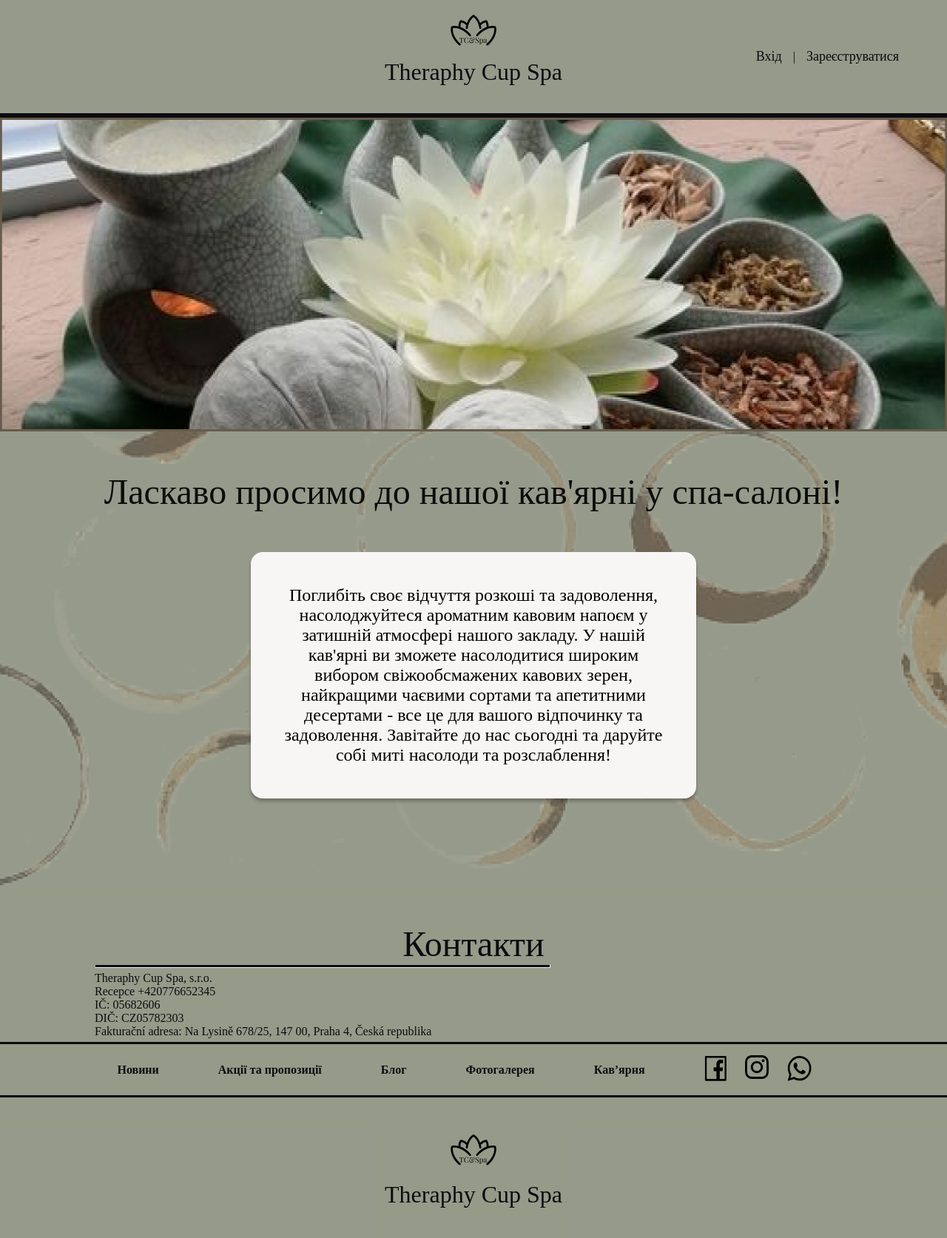
After one commit to fullt1lt/spa_coffee_house, a Django app: page /cafe/ in a window 1280 px wide. The commit adds this page. Shown: the whole page at 74% size. Run offline with Django 5.2, Linux system fonts and the light colour scheme; data that the repository does not hold is empty.

Commit message:
add cafe_main_page and base_info.

```diff
--- a/myspa/admin.py
+++ b/myspa/admin.py
@@ -1,5 +1,5 @@
 from django.contrib import admin
-from .models import Composition, MassageTherapist, Position, Review, Salon, SpaUser, TypeCategories, SpaСategories, CategoriesSession
+from .models import CafeProduct, Composition, MassageTherapist, Position, Review, Salon, SpaUser, TypeCafeProduct, TypeCategories, SpaСategories, CategoriesSession
 
 admin.site.register(SpaUser)
 admin.site.register(Salon)
@@ -10,3 +10,5 @@ admin.site.register(Composition)
 admin.site.register(Review)
 admin.site.register(Position)
 admin.site.register(CategoriesSession)
+admin.site.register(CafeProduct)
+admin.site.register(TypeCafeProduct)
--- a/myspa/urls.py
+++ b/myspa/urls.py
@@ -1,6 +1,6 @@
 from django.urls import include, path
 from django.contrib.auth.views import LogoutView
-from myspa.views import (CreateMassageTherapistView, GetReviews, Login, MainPage, Register, TypeCategoriesListView)
+from myspa.views import (CafeView, CreateMassageTherapistView, GetReviews, Login, MainPage, Register, TypeCategoriesListView)
 
 
 urlpatterns = [
@@ -12,4 +12,5 @@ urlpatterns = [
     path('create-massage-therapist/', CreateMassageTherapistView.as_view(), name='create_massage_therapist'),
     path('spa_category/<int:pk>/type_categories/', TypeCategoriesListView.as_view(), name='categories'),
     path('get_reviews/', GetReviews.as_view(), name='get_reviews'),
+    path('cafe/', CafeView.as_view(), name='cafe'),
 ]
--- a/myspa/views.py
+++ b/myspa/views.py
@@ -11,7 +11,7 @@ from django.utils.decorators import method_decorator
 from django.contrib.auth.decorators import login_required
 from django.core.paginator import Paginator
 
-from myspa.models import MassageTherapist, Review, SpaUser, TypeCategories, SpaСategories
+from myspa.models import MassageTherapist, Review, SpaUser, TypeCafeProduct, TypeCategories, SpaСategories
 from spa.mixins import SuperUserRequiredMixin
 
 class Login(LoginView):
@@ -166,3 +166,14 @@ class TypeCategoriesListView(ListView):
 
     def get_queryset(self):
         return TypeCategories.objects.filter(categories__id=self.kwargs['pk']).prefetch_related('sessions')
+
+
+class CafeView(View):
+    template_name = 'cafe_index.html'
+
+    def get(self, request, *args, **kwargs):
+        type_cafe_product = TypeCafeProduct.objects.all().order_by('name')
+        context = {
+            'type_cafe_product': type_cafe_product,
+        }
+        return render(request, self.template_name, context)
--- a/static_source/css/index.css
+++ b/static_source/css/index.css
@@ -24,7 +24,7 @@ body {
       -ms-flex-direction: column;
           flex-direction: column;
   height: 100%;
-  background: #ADB59F;
+  background: #adb59f;
 }
 
 .Main {
@@ -51,6 +51,11 @@ a {
   margin: 0 auto;
   padding: 20px 0 20px 0;
   width: 80%;
+}
+
+.Block_info_content {
+  margin: 0 auto;
+  width: 100%;
 }
 
 .Active {
@@ -1819,6 +1824,76 @@ a {
   height: 300px;
 }
 
+.Cafe_main {
+  width: 100%;
+  margin: 0 auto;
+  display: -webkit-box;
+  display: -ms-flexbox;
+  display: flex;
+  -webkit-box-orient: vertical;
+  -webkit-box-direction: normal;
+      -ms-flex-direction: column;
+          flex-direction: column;
+  -webkit-box-align: center;
+      -ms-flex-align: center;
+          align-items: center;
+  text-align: center;
+  color: #fff;
+}
+.Cafe_main .Cafe_main_image {
+  width: 100%;
+  height: 424px;
+}
+.Cafe_main .Cafe_main_list {
+  display: -webkit-box;
+  display: -ms-flexbox;
+  display: flex;
+  -webkit-box-orient: vertical;
+  -webkit-box-direction: normal;
+      -ms-flex-direction: column;
+          flex-direction: column;
+  width: 80%;
+  -webkit-box-align: center;
+      -ms-flex-align: center;
+          align-items: center;
+}
+.Cafe_main .Cafe_main_list .Cafe_main_header {
+  margin-top: 54px;
+}
+.Cafe_main .Cafe_main_list .Cafe_main_header h1 {
+  color: #0c0c0c;
+  -webkit-text-stroke-width: 1;
+  -webkit-text-stroke-color: #0c0b0b;
+  font-family: Manrope;
+  font-size: 48px;
+  font-style: normal;
+  font-weight: 200;
+  line-height: normal;
+}
+.Cafe_main .Cafe_main_list .Cafe_main_info {
+  display: -webkit-box;
+  display: -ms-flexbox;
+  display: flex;
+  margin-top: 54px;
+  margin-bottom: 125px;
+  width: 50%;
+  max-height: 318px;
+  background-color: var(--white-color);
+  border-radius: 16px;
+  padding: 45px;
+  background: #f8f6f4;
+  -webkit-box-shadow: 0px 4px 4px 0px rgba(0, 0, 0, 0.25);
+          box-shadow: 0px 4px 4px 0px rgba(0, 0, 0, 0.25);
+}
+.Cafe_main .Cafe_main_list .Cafe_main_info span {
+  color: #000;
+  font-family: Manrope;
+  font-size: 24px;
+  font-style: normal;
+  font-weight: 200;
+  line-height: normal;
+}
+
 .Main_Footer {
   position: relative;
   -webkit-box-align: center;
--- a/static_source/sass/components/Main/_Main.scss
+++ b/static_source/sass/components/Main/_Main.scss
@@ -10,3 +10,4 @@
 @import "./components/Main_Page/Main_Massage_Therapist";
 @import "./components/Main_Page/Main_Why_Us";
 @import "./components/Main_Page/Main_Review";
+@import "./components/Cafe/Cafe_Mane";
--- /dev/null
+++ b/static_source/sass/components/Main/components/Cafe/_Cafe_Mane.scss
@@ -0,0 +1,52 @@
+.Cafe_main {
+  width: 100%;
+  margin: 0 auto;
+  display: flex;
+  flex-direction: column;
+  align-items: center;
+  text-align: center;
+  color: #fff;
+  .Cafe_main_image {
+    width: 100%;
+    height: 424px;
+  }
+  .Cafe_main_list {
+    display: flex;
+    flex-direction: column;
+    width: 80%;
+    align-items: center;
+    .Cafe_main_header {
+      margin-top: 54px;
+      h1 {
+        color: #0c0c0c;
+        -webkit-text-stroke-width: 1;
+        -webkit-text-stroke-color: #0c0b0b;
+        font-family: Manrope;
+        font-size: 48px;
+        font-style: normal;
+        font-weight: 200;
+        line-height: normal;
+      }
+    }
+    .Cafe_main_info {
+      display: flex;
+      margin-top: 54px;
+      margin-bottom: 125px;
+      width: 50%;
+      max-height: 318px;
+      background-color: var(--white-color);
+      border-radius: 16px;
+      padding: 45px;
+      background: #f8f6f4;
+      box-shadow: 0px 4px 4px 0px rgba(0, 0, 0, 0.25);
+      span {
+        color: #000;
+        font-family: Manrope;
+        font-size: 24px;
+        font-style: normal;
+        font-weight: 200;
+        line-height: normal;
+      }
+    }
+  }
+}
--- a/static_source/sass/utils/_App.scss
+++ b/static_source/sass/utils/_App.scss
@@ -9,7 +9,7 @@ body {
   flex-direction: column;
   height: 100%;
   // background-color: rgb(255, 255, 255);
-  background: #ADB59F;
+  background: #adb59f;
 }
 
 .Main {
@@ -34,6 +34,11 @@ a {
   width: 80%;
 }
 
+.Block_info_content {
+  margin: 0 auto;
+  width: 100%;
+}
+
 .Active {
   border-radius: 16px;
   background: rgba(248, 246, 244, 0.5) !important;
--- /dev/null
+++ b/templates/base_info.html
@@ -0,0 +1,127 @@
+<!DOCTYPE html>
+<html lang="en">
+<head>
+    <meta charset="UTF-8">
+    {%block style %}
+    {% load static %}
+    {% endblock %}
+    <title>TCSpa</title>
+</head>
+<body class="Backgraund_Categories">
+    <header class="Header_Second Backgraund_Categories">
+        <ul class="Header_Second_list">
+            <li class="Header_Second_info">
+                <ul class="Header_Second_info_list">
+                    <li class="Header_Second_logo">
+                        <a href="{% url 'index' %}" class="Header_Second_link">
+                            <img src="{%static 'icon/logo_black.svg'%}" alt="" class="logo">
+                        </a>
+                        <span class="Header_Second_info_link">
+                            Theraphy Cup Spa
+                        </span>
+                    </li>
+                    <li class="Header_Second_autorization">
+                        <ul class="authorization_list">
+                            {% if request.user.is_authenticated %}
+                                <li class="authorization">
+                                    <form method="post" action="{% url 'logout' %}">
+                                    {% csrf_token %}
+                                    <button type="submit" class="button_logout">Вийти</button>
+                                    </form>
+                                </li>
+                            {% else %}
+                                <li class="authorization"><a href="{% url 'login' %}" class="authorization_link">Вхiд</a> | <a href="{% url 'register' %}" class="authorization_link">Зареєструватися</a></li>
+                            {% endif %}
+                        </ul>
+                    </li>
+                </ul>
+            </li>
+            <li class="Header_Second_navigation">
+                <ul class="Header_Second_navigation_list">
+                    <li class="Navigation_list_nav">
+                        <ul class="navigation_list_nav_list">
+                            {% block header %}
+                            {% endblock %}
+                        </ul>
+                    </li>
+                </ul>
+            </li>
+        </ul>
+    </header>
+    <main class="Main">
+        <section class="Block_info_content">
+            {% block content %}
+            {% endblock %}
+        </section>
+    </main>
+   <footer class="Main_Footer Backgraund_Categories">
+        <ul class="Main_Footer_list">
+            <li class="Main_Footer_headers">
+                <h1>Контакти</h1>
+                <hr>
+            </li>
+            <li class="Main_Footer_Info">
+                <span>Theraphy Cup Spa, s.r.o.</span>
+                <span>Recepce +420776652345</span>
+                <span>IČ: 05682606</span>
+                <span>DIČ: CZ05782303</span>
+                <span>Fakturační adresa: Na Lysině 678/25, 147 00, Praha 4, Česká republika</span>
+            </li>
+            <li class="Main_Footer_navigation">
+                <ul class="Main_Footer_navigation_list">
+                    <li class="Navigation_list_nav">
+                        <ul class="navigation_list_nav_list">
+                            <li class="Main_Footer_navigation_item">
+                                <a href="#">Новини</a>
+                            </li>
+                            <li class="Main_Footer_navigation_item">
+                                <a href="#">Акції та пропозиції </a>
+                            </li>
+                            <li class="Main_Footer_navigation_item">
+                                <a href="#">Блог</a>
+                            </li>
+                            <li class="Main_Footer_navigation_item">
+                                <a href="#">Фотогалерея</a>
+                            </li>
+                            <li class="Main_Footer_navigation_item">
+                                <a href="#">Кав’ярня</a>
+                            </li>
+                        </ul>
+                    </li>
+                    <li class="Main_Footer_navigation_contacts">
+                        <ul class="Navigation_contacts_list">
+                            <li class="contacts_item">
+                                <a href="#" class="contacts_item_link">
+                                    <img src="{%static 'icon/facebook_black.svg'%}" alt="" class="contacts_item_img">
+                                </a>
+                            </li>
+                            <li class="contacts_item">
+                                <a href="#" class="contacts_item_link">
+                                    <img src="{%static 'icon/instagram_black.svg'%}" alt="" class="contacts_item_img">
+                                </a>
+                            </li>
+                            <li class="contacts_item">
+                                <a href="#" class="contacts_item_link">
+                                    <img src="{%static 'icon/wats_up_black.svg'%}" alt="" class="contacts_item_img">
+                                </a>
+                            </li>
+                        </ul>
+                    </li>
+                </ul>
+            </li>
+            <li class="Main_Footer_info">
+                <ul class="Main_Footer_info_list">
+                    <li class="Main_info_logo">
+                        <a href="{% url 'index' %}" class="Main_info_link">
+                            <img src="{%static 'icon/logo_black.svg'%}" alt="" class="logo">
+                        </a>
+                        <span class="Main_info_link">
+                            Theraphy Cup Spa
+                        </span>
+                    </li>
+                </ul>
+            </li>
+        </ul>
+    </footer>
+</body>
+</html>
--- /dev/null
+++ b/templates/cafe_index.html
@@ -0,0 +1,44 @@
+{% extends 'base_info.html' %}
+{% load static %}
+{% block style %}
+    <link rel="stylesheet" href="{% static 'css/index.css' %}">
+    <style>
+    .Cafe_main {
+        background: url('{% static 'img/bg_image_cafe.png' %}');
+        background-repeat: no-repeat;
+        background-size: cover;
+        background-position: center;
+    }
+</style>
+{% endblock %}
+
+
+{% block header %}
+    {% for item in type_cafe_product %}
+        {% if category_pk == item.pk %}
+            <li class="Main_Header_navigation_item Active">
+                <a href="{% url 'categories' item.id %}">{{ item.name }}</a>
+            </li>
+        {% else %}
+            <li class="Main_Header_navigation_item">
+                <a href="{% url 'categories' item.id %}">{{ item.name }}</a>
+            </li>
+        {% endif %}
+    {% endfor %}
+{% endblock %}
+
+{% block content %}
+<div class="Cafe_main">
+    <img src="{% static 'img/cafe_image.png' %}" alt="" class="Cafe_main_image">
+    <ul class="Cafe_main_list">
+        <li class="Cafe_main_header">
+            <h1>Ласкаво просимо до нашої кав'ярні у спа-салоні!</h1>
+        </li>
+        <li class="Cafe_main_info">
+            <!-- <img src="{% static 'img/image_coffe.png' %}" alt="" class="image_coffe_left"> -->
+            <span>Поглибіть своє відчуття розкоші та задоволення, насолоджуйтеся ароматним кавовим напоєм у затишній атмосфері нашого закладу. У нашій кав'ярні ви зможете насолодитися широким вибором свіжообсмажених кавових зерен, найкращими чаєвими сортами та апетитними десертами - все це для вашого відпочинку та задоволення. Завітайте до нас сьогодні та даруйте собі миті насолоди та розслаблення!</span>
+            <!-- <img src="{% static 'img/image_coffe.png' %}" alt="" class="image_coffe_right"> -->
+        </li>
+    </ul>
+</div>
+{% endblock %}
--- a/templates/index.html
+++ b/templates/index.html
@@ -64,7 +64,7 @@
                                 <a href="#">Фотогалерея</a>
                             </li>
                             <li class="Main_Header_navigation_item">
-                                <a href="#">Кав’ярня</a>
+                                <a href="{% url 'cafe' %}">Кав’ярня</a>
                             </li>
                         </ul>
                     </li>
@@ -395,7 +395,7 @@
                                 <a href="#">Фотогалерея</a>
                             </li>
                             <li class="Main_Footer_navigation_item">
-                                <a href="#">Кав’ярня</a>
+                                <a href="{% url 'cafe' %}">Кав’ярня</a>
                             </li>
                         </ul>
                     </li>
```
Also changed, not shown: myspa/models.py (+9 -0 lines), templates/reviews.js (deleted, +0 -105 lines), myspa/migrations/0019_typecafeproduct_alter_categoriessession_duration_and_more.py (added), static_source/css/index.min.css, static_source/img/bg_image_cafe.png (added), static_source/img/image_coffe.png (added).
